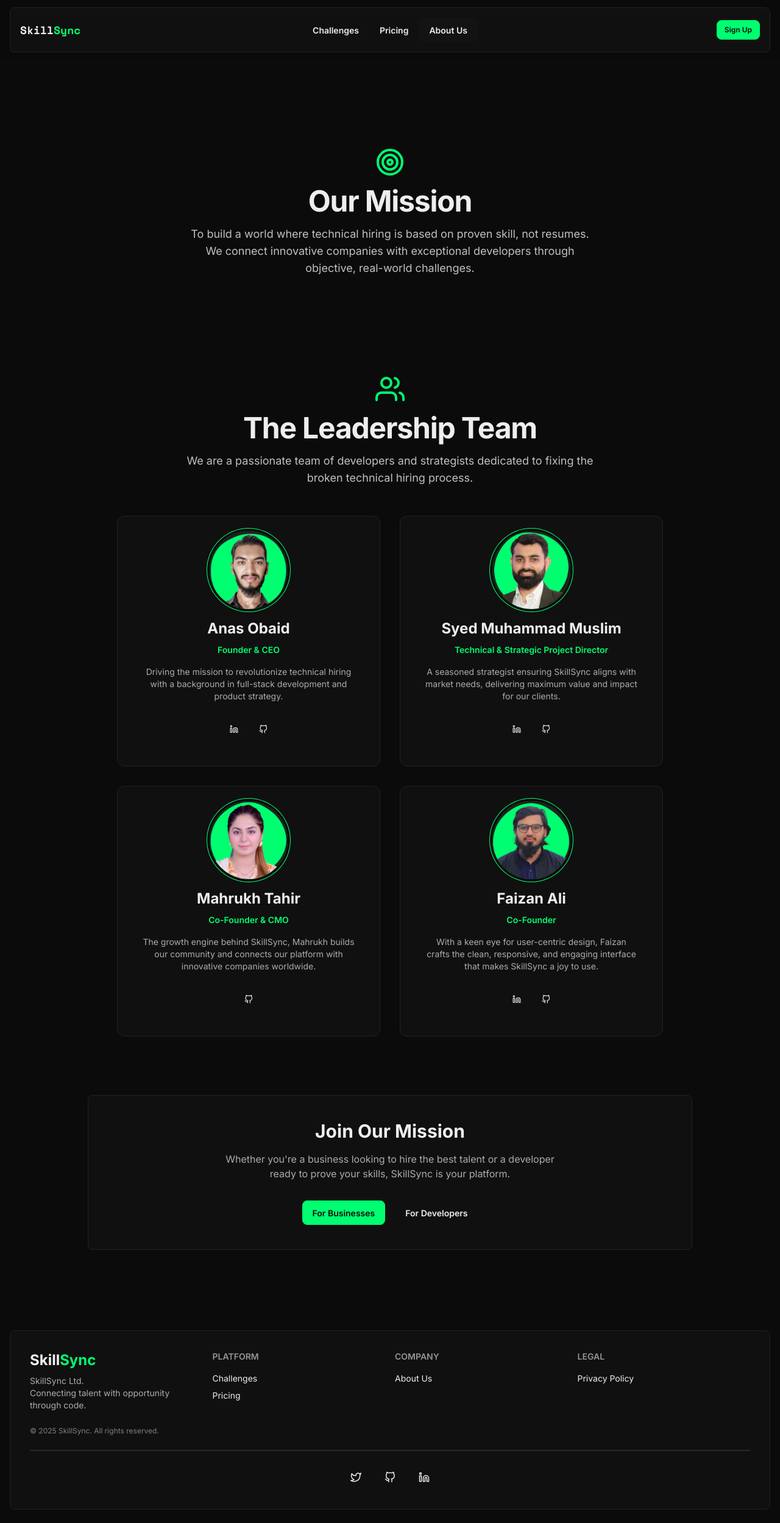
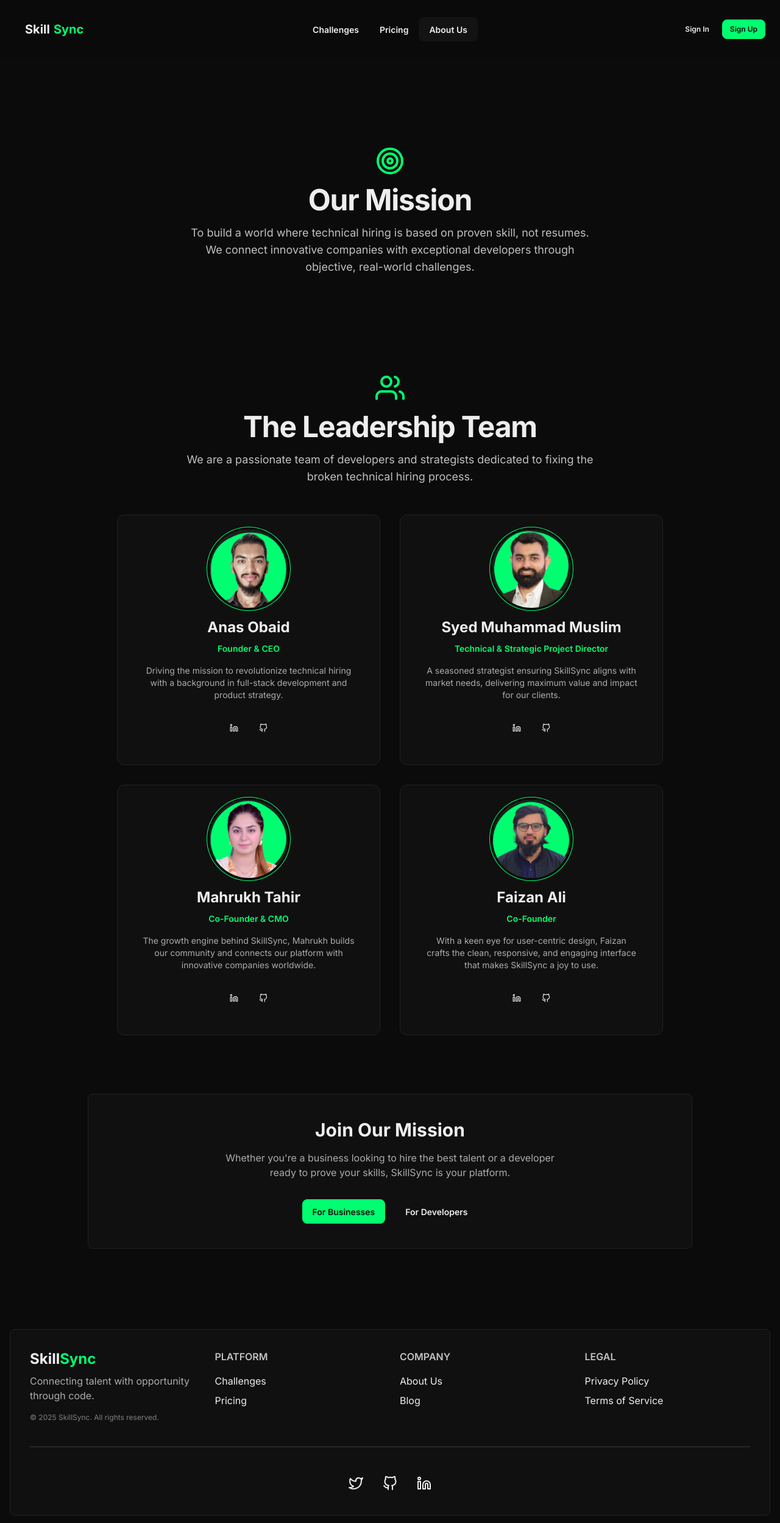
Before and after one commit to TheAnasObaid/SkillSync, a Next.js app in the folder frontend/: page /about in a window 1280 px wide. Shown: the whole page at 61% size. Built offline with nearby package versions, Linux system fonts and the light colour scheme.

Commit message:
Fix header and footer issues

```diff
--- a/frontend/src/app/(public)/about/page.tsx
+++ b/frontend/src/app/(public)/about/page.tsx
@@ -31,7 +31,7 @@ const teamMembers = [
     bio: "The growth engine behind SkillSync, Mahrukh builds our community and connects our platform with innovative companies worldwide.",
     imageUrl: "/team/co-founder-cmo.png",
     socials: {
-      // linkedin: "https://linkedin.com/in/...",
+      linkedin: "http://www.linkedin.com/in/mahrukh-tahir",
       github: "https://github.com/Maha0298",
     },
   },
--- a/frontend/src/components/Layout/Footer.tsx
+++ b/frontend/src/components/Layout/Footer.tsx
@@ -1,20 +1,18 @@
+// ===== File: src/components/Layout/Footer.tsx =====
 import Link from "next/link";
-import { FiTwitter, FiGithub, FiLinkedin } from "react-icons/fi";
+import { FiGithub, FiTwitter, FiLinkedin } from "react-icons/fi";
 
 const Footer = () => {
   return (
     <footer className="w-full max-w-screen-xl mx-auto px-4 py-3 mt-10">
       <div className="bg-base-200/50 border border-base-300 p-8 rounded-lg">
-        {/* Use DaisyUI's footer component for structured content */}
-        <footer className="footer text-base-content grid grid-cols-4">
-          {/* Column 1: Branding and Copyright */}
-          <aside>
+        <div className="grid grid-cols-1 md:grid-cols-2 lg:grid-cols-4 gap-8 text-center md:text-left">
+          {/* --- Column 1: Branding --- */}
+          <aside className="md:col-span-2 lg:col-span-1 flex flex-col items-center md:items-start">
             <Link href="/" className="text-2xl font-bold">
               Skill<span className="text-primary">Sync</span>
             </Link>
-            <p className="text-base-content/70">
-              SkillSync Ltd.
-              <br />
+            <p className="text-base-content/70 mt-2">
               Connecting talent with opportunity through code.
             </p>
             <p className="text-xs text-base-content/50 mt-4">
@@ -22,9 +20,9 @@ const Footer = () => {
             </p>
           </aside>
 
-          {/* Column 2: Navigation Links */}
-          <nav>
-            <h6 className="footer-title">Platform</h6>
+          {/* --- Column 2: Platform Links --- */}
+          <nav className="flex flex-col gap-2">
+            <h6 className="footer-title opacity-80">Platform</h6>
             <Link href="/challenges" className="link link-hover">
               Challenges
             </Link>
@@ -33,35 +31,59 @@ const Footer = () => {
             </Link>
           </nav>
 
-          {/* Column 3: Company Links */}
-          <nav>
-            <h6 className="footer-title">Company</h6>
+          {/* --- Column 3: Company Links --- */}
+          <nav className="flex flex-col gap-2">
+            <h6 className="footer-title opacity-80">Company</h6>
             <Link href="/about" className="link link-hover">
               About Us
             </Link>
+            <Link href="/blog" className="link link-hover">
+              Blog
+            </Link>
           </nav>
 
-          {/* Column 4: Legal Links */}
-          <nav>
-            <h6 className="footer-title">Legal</h6>
+          {/* --- Column 4: Legal Links --- */}
+          <nav className="flex flex-col gap-2">
+            <h6 className="footer-title opacity-80">Legal</h6>
             <Link href="/privacy-policy" className="link link-hover">
               Privacy Policy
             </Link>
+            <Link href="/terms-of-service" className="link link-hover">
+              Terms of Service
+            </Link>
           </nav>
-        </footer>
+        </div>
 
-        {/* --- Social Links & Divider --- */}
-        <div className="divider"></div>
+        {/* --- Social Links (Separate Section) --- */}
+        <div className="divider my-8"></div>
         <div className="flex justify-center items-center">
           <div className="grid grid-flow-col gap-4">
-            <a href="#" className="btn btn-ghost btn-circle">
-              <FiTwitter size={18} />
+            <a
+              href="#"
+              target="_blank"
+              rel="noopener noreferrer"
+              className="btn btn-ghost btn-circle"
+              aria-label="Twitter"
+            >
+              <FiTwitter size={24} />
             </a>
-            <a href="#" className="btn btn-ghost btn-circle">
-              <FiGithub size={18} />
+            <a
+              href="#"
+              target="_blank"
+              rel="noopener noreferrer"
+              className="btn btn-ghost btn-circle"
+              aria-label="GitHub"
+            >
+              <FiGithub size={24} />
             </a>
-            <a href="#" className="btn btn-ghost btn-circle">
-              <FiLinkedin size={18} />
+            <a
+              href="#"
+              target="_blank"
+              rel="noopener noreferrer"
+              className="btn btn-ghost btn-circle"
+              aria-label="LinkedIn"
+            >
+              <FiLinkedin size={24} />
             </a>
           </div>
         </div>
--- a/frontend/src/components/Layout/Header.tsx
+++ b/frontend/src/components/Layout/Header.tsx
@@ -1,69 +1,66 @@
+// ===== File: src/components/Layout/Header.tsx =====
 "use client";
 
-import { getDashboardPath } from "@/lib/helper";
-import { useAuthStore } from "@/store/authStore";
-import { Space_Mono } from "next/font/google";
 import Link from "next/link";
 import { useRouter } from "next/navigation";
-import { useEffect, useState } from "react";
+import { useState } from "react";
 import { FiLogOut, FiMenu, FiX } from "react-icons/fi";
-import ConfirmationModal from "../Common/ConfirmationModal";
 import NavLink from "../Common/NavLink";
 import ProfileDropdown from "../Common/ProfileDropdown";
+import ConfirmationModal from "../Common/ConfirmationModal";
+import { useAuthStore } from "@/store/authStore";
 import { useHasMounted } from "@/hooks/useHasMounted";
-
-const spaceMono = Space_Mono({
-  subsets: ["latin"],
-  display: "swap",
-  weight: ["400", "700"],
-  variable: "--font-space-mono",
-});
+import { getDashboardPath } from "@/lib/helper";
 
 const Header = () => {
   const router = useRouter();
   const { user, logout } = useAuthStore();
-  const [isClient, setIsClient] = useState(false);
   const [isModalOpen, setModalOpen] = useState(false);
-
   const hasMounted = useHasMounted();
-
-  useEffect(() => {
-    setIsClient(true);
-  }, []);
 
   const handleLogout = () => {
     logout();
+    setModalOpen(false);
     router.push("/");
-    setModalOpen(false);
   };
 
-  const dashboardHref = user ? getDashboardPath(user.role) : "/";
+  const dashboardHref = getDashboardPath(user?.role || null);
+
+  const closeDrawer = () => {
+    const checkbox = document.getElementById("main-drawer") as HTMLInputElement;
+    if (checkbox) {
+      checkbox.checked = false;
+    }
+  };
+
   return (
     <>
       <div className="drawer sticky top-0 z-50 bg-base-100/80 backdrop-blur-md">
         <input id="main-drawer" type="checkbox" className="drawer-toggle" />
         <div className="drawer-content flex flex-col">
+          {/* --- NAVBAR --- */}
           <header className="w-full px-4 py-3">
-            <div className="navbar max-w-screen-xl mx-auto bg-base-200/50 border border-base-300 p-4 rounded-lg">
+            <div className="navbar max-w-screen-xl mx-auto">
+              {/* Left Side: Logo */}
               <div className="navbar-start">
-                <Link
-                  href="/"
-                  className={`${spaceMono.className} font-bold text-lg`}
-                >
+                <Link href="/" className="btn btn-ghost text-xl font-bold">
                   Skill<span className="text-primary">Sync</span>
                 </Link>
               </div>
 
+              {/* Center: Desktop Navigation */}
               <div className="navbar-center hidden lg:flex">
-                <nav className="menu menu-horizontal p-0">
+                <nav className="menu menu-horizontal">
                   <NavLink href="/challenges">Challenges</NavLink>
                   <NavLink href="/pricing">Pricing</NavLink>
                   <NavLink href="/about">About Us</NavLink>
                 </nav>
               </div>
 
-              <div className="navbar-end gap-2">
-                <div className="items-center gap-2">
+              {/* Right Side: Auth Buttons & Mobile Toggle */}
+              <div className="navbar-end">
+                {/* Desktop Auth Section */}
+                <div className="hidden lg:flex items-center gap-2">
                   {hasMounted && (
                     <>
                       {user ? (
@@ -73,17 +70,27 @@ const Header = () => {
                           onModalOpen={setModalOpen}
                         />
                       ) : (
-                        <Link href="/login" className="btn btn-primary btn-sm">
-                          Sign Up
-                        </Link>
+                        <>
+                          <Link href="/login" className="btn btn-ghost btn-sm">
+                            Sign In
+                          </Link>
+                          <Link
+                            href="/register"
+                            className="btn btn-primary btn-sm"
+                          >
+                            Sign Up
+                          </Link>
+                        </>
                       )}
                     </>
                   )}
+                  {/* Hydration Fallback Skeleton */}
                   {!hasMounted && (
-                    <div className="skeleton h-10 w-10 rounded-full"></div>
+                    <div className="skeleton h-10 w-28 rounded-lg"></div>
                   )}
                 </div>
 
+                {/* Mobile Hamburger Icon */}
                 <label
                   htmlFor="main-drawer"
                   className="btn btn-ghost btn-circle drawer-button lg:hidden"
@@ -95,11 +102,13 @@ const Header = () => {
           </header>
         </div>
 
+        {/* --- DRAWER SIDE PANEL (for mobile) --- */}
         <div className="drawer-side">
           <label
             htmlFor="main-drawer"
             aria-label="close sidebar"
             className="drawer-overlay"
+            onClick={closeDrawer}
           ></label>
           <div className="menu p-4 w-80 min-h-full bg-base-200 text-base-content">
             <div className="flex justify-between items-center mb-4">
@@ -109,19 +118,76 @@ const Header = () => {
               </label>
             </div>
 
+            {/* Mobile Navigation Links */}
             <nav className="flex flex-col gap-2">
-              <NavLink href="/challenges">Challenges</NavLink>
-              <NavLink href="/pricing">Pricing</NavLink>
-              <NavLink href="/about">About Us</NavLink>
+              <div onClick={closeDrawer}>
+                <NavLink href="/challenges">Challenges</NavLink>
+              </div>
+              <div onClick={closeDrawer}>
+                <NavLink href="/pricing">Pricing</NavLink>
+              </div>
+              <div onClick={closeDrawer}>
+                <NavLink href="/about">About Us</NavLink>
+              </div>
             </nav>
+
+            <div className="divider my-4"></div>
+
+            {/* Mobile Auth Section */}
+            {hasMounted && (
+              <div className="flex flex-col gap-2">
+                {user ? (
+                  <>
+                    <Link
+                      href={dashboardHref}
+                      className="btn btn-primary"
+                      onClick={closeDrawer}
+                    >
+                      Go to Dashboard
+                    </Link>
+                    <button
+                      onClick={() => {
+                        closeDrawer();
+                        setModalOpen(true);
+                      }}
+                      className="btn btn-ghost text-error"
+                    >
+                      Logout
+                    </button>
+                  </>
+                ) : (
+                  <>
+                    <Link
+                      href="/login"
+                      className="btn btn-ghost"
+                      onClick={closeDrawer}
+                    >
+                      Sign In
+                    </Link>
+                    <Link
+                      href="/register"
+                      className="btn btn-primary"
+                      onClick={closeDrawer}
+                    >
+                      Sign Up
+                    </Link>
+                  </>
+                )}
+              </div>
+            )}
+            {!hasMounted && (
+              <div className="skeleton h-12 w-full rounded-lg"></div>
+            )}
           </div>
         </div>
       </div>
+
+      {/* The Logout Confirmation Modal now sits outside the drawer structure */}
       <ConfirmationModal
         isOpen={isModalOpen}
         title="Confirm Logout"
         variant="error"
-        message="Are you sure you want to log out of your account?"
+        message="Are you sure you want to log out?"
         onConfirm={handleLogout}
         onCancel={() => setModalOpen(false)}
         confirmText="Yes, Logout"
```
